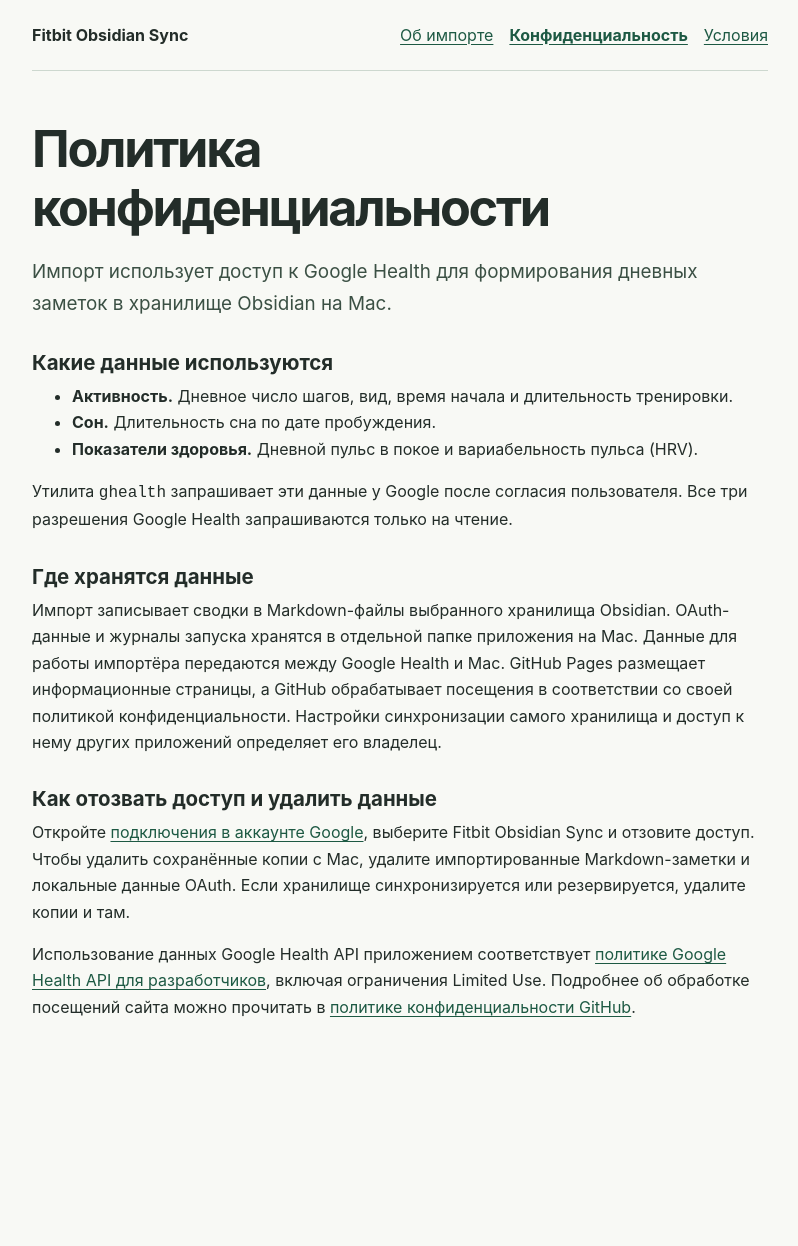
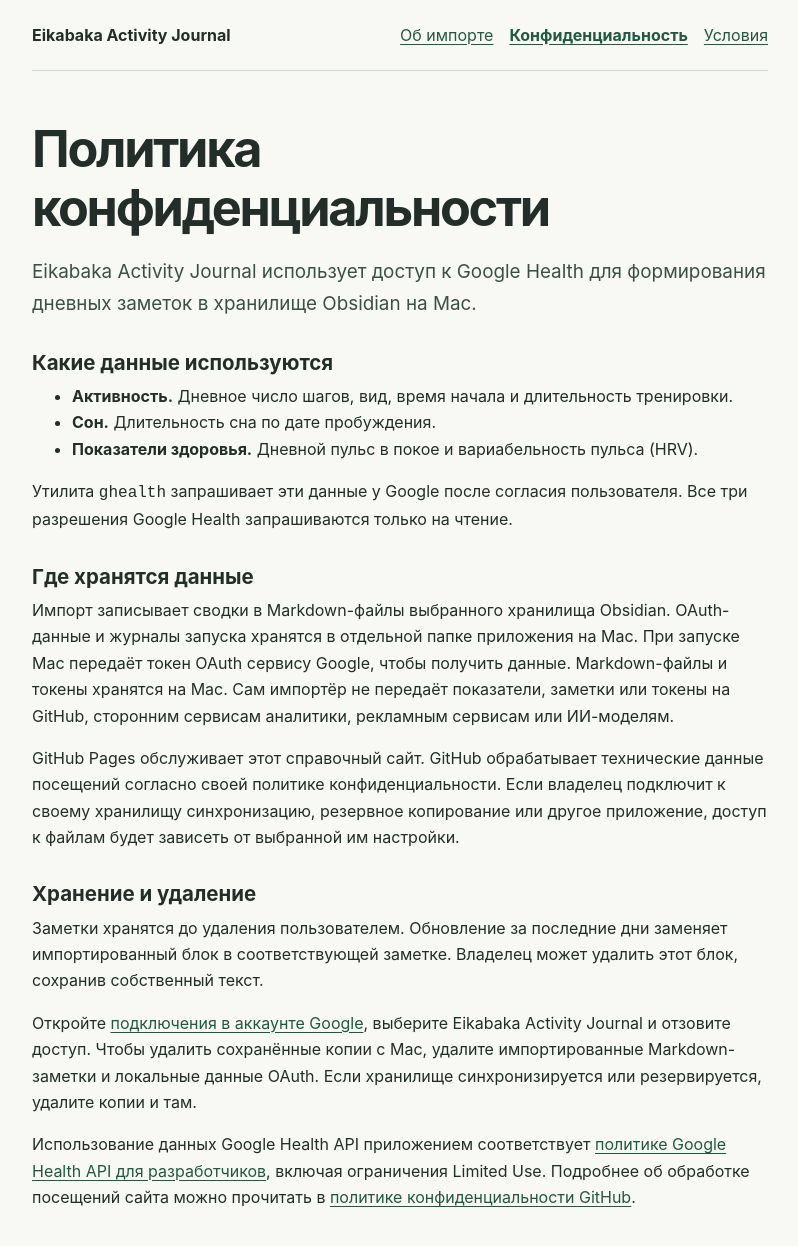
Before and after one commit to eikabaka-sudo/eikabaka-sudo.github.io, a plain HTML site: page privacy.html in a window 1280 px wide. Shown: the whole page, without its empty margins (240-1038 px from the left). Before the commit the page ends 1084 px from the top, so only its background shows below. Drawn offline with Linux system fonts and the light colour scheme.

Commit message:
Add files via upload

```diff
--- a/privacy.html
+++ b/privacy.html
@@ -3,12 +3,12 @@
 <head>
   <meta charset="utf-8">
   <meta name="viewport" content="width=device-width, initial-scale=1">
-  <title>Политика конфиденциальности · Fitbit Obsidian Sync</title>
+  <title>Политика конфиденциальности · Eikabaka Activity Journal</title>
   <link rel="stylesheet" href="styles.css">
 </head>
 <body>
   <header>
-    <p class="name"><a href="index.html">Fitbit Obsidian Sync</a></p>
+    <p class="name"><a href="index.html">Eikabaka Activity Journal</a></p>
     <nav aria-label="Разделы сайта">
       <a href="index.html">Об импорте</a>
       <a href="privacy.html" aria-current="page">Конфиденциальность</a>
@@ -17,7 +17,7 @@
   </header>
   <main>
     <h1>Политика конфиденциальности</h1>
-<p class="summary">Импорт использует доступ к Google Health для формирования дневных заметок в хранилище Obsidian на Mac.</p>
+<p class="summary">Eikabaka Activity Journal использует доступ к Google Health для формирования дневных заметок в хранилище Obsidian на Mac.</p>
 <h2>Какие данные используются</h2>
 <ul>
   <li><strong>Активность.</strong> Дневное число шагов, вид, время начала и длительность тренировки.</li>
@@ -26,9 +26,11 @@
 </ul>
 <p>Утилита <code>ghealth</code> запрашивает эти данные у Google после согласия пользователя. Все три разрешения Google Health запрашиваются только на чтение.</p>
 <h2>Где хранятся данные</h2>
-<p>Импорт записывает сводки в Markdown-файлы выбранного хранилища Obsidian. OAuth-данные и журналы запуска хранятся в отдельной папке приложения на Mac. Данные для работы импортёра передаются между Google Health и Mac. GitHub Pages размещает информационные страницы, а GitHub обрабатывает посещения в соответствии со своей политикой конфиденциальности. Настройки синхронизации самого хранилища и доступ к нему других приложений определяет его владелец.</p>
-<h2>Как отозвать доступ и удалить данные</h2>
-<p>Откройте <a href="https://myaccount.google.com/connections">подключения в аккаунте Google</a>, выберите Fitbit Obsidian Sync и отзовите доступ. Чтобы удалить сохранённые копии с Mac, удалите импортированные Markdown-заметки и локальные данные OAuth. Если хранилище синхронизируется или резервируется, удалите копии и там.</p>
+<p>Импорт записывает сводки в Markdown-файлы выбранного хранилища Obsidian. OAuth-данные и журналы запуска хранятся в отдельной папке приложения на Mac. При запуске Mac передаёт токен OAuth сервису Google, чтобы получить данные. Markdown-файлы и токены хранятся на Mac. Сам импортёр не передаёт показатели, заметки или токены на GitHub, сторонним сервисам аналитики, рекламным сервисам или ИИ-моделям.</p>
+<p>GitHub Pages обслуживает этот справочный сайт. GitHub обрабатывает технические данные посещений согласно своей политике конфиденциальности. Если владелец подключит к своему хранилищу синхронизацию, резервное копирование или другое приложение, доступ к файлам будет зависеть от выбранной им настройки.</p>
+<h2>Хранение и удаление</h2>
+<p>Заметки хранятся до удаления пользователем. Обновление за последние дни заменяет импортированный блок в соответствующей заметке. Владелец может удалить этот блок, сохранив собственный текст.</p>
+<p>Откройте <a href="https://myaccount.google.com/connections">подключения в аккаунте Google</a>, выберите Eikabaka Activity Journal и отзовите доступ. Чтобы удалить сохранённые копии с Mac, удалите импортированные Markdown-заметки и локальные данные OAuth. Если хранилище синхронизируется или резервируется, удалите копии и там.</p>
 <p>Использование данных Google Health API приложением соответствует <a href="https://developers.google.com/health/policies/health-api-developer-user-data-policy">политике Google Health API для разработчиков</a>, включая ограничения Limited Use. Подробнее об обработке посещений сайта можно прочитать в <a href="https://docs.github.com/en/site-policy/privacy-policies/github-general-privacy-statement">политике конфиденциальности GitHub</a>.</p>
   </main>
 </body>
```
Also changed, not shown: index.html (+4 -4 lines), terms.html (+3 -3 lines).
